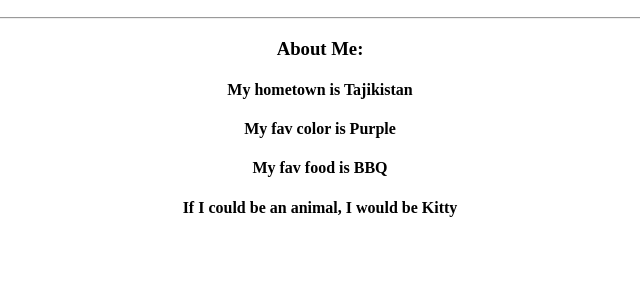
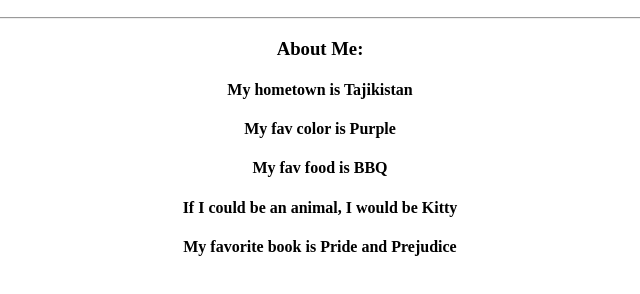
Before and after one commit to Nodiraa/my-profile-nyuu, a plain HTML site: page index.html in a window 1280 px wide. Shown: the part 110-404 px from the top of the page, without its empty margins (320-960 px from the left). Drawn offline with Linux system fonts and the light colour scheme.

Commit message:
added book on top of mind that should exist

```diff
--- a/index.html
+++ b/index.html
@@ -16,6 +16,7 @@
              <h4>My fav color is Purple</h4>
              <h4>My fav food is BBQ</h4>
              <h4>If I could be an animal, I would be Kitty</h4>
+             <h4>My favorite book is Pride and Prejudice</h4>
 
 
      </div>
```
